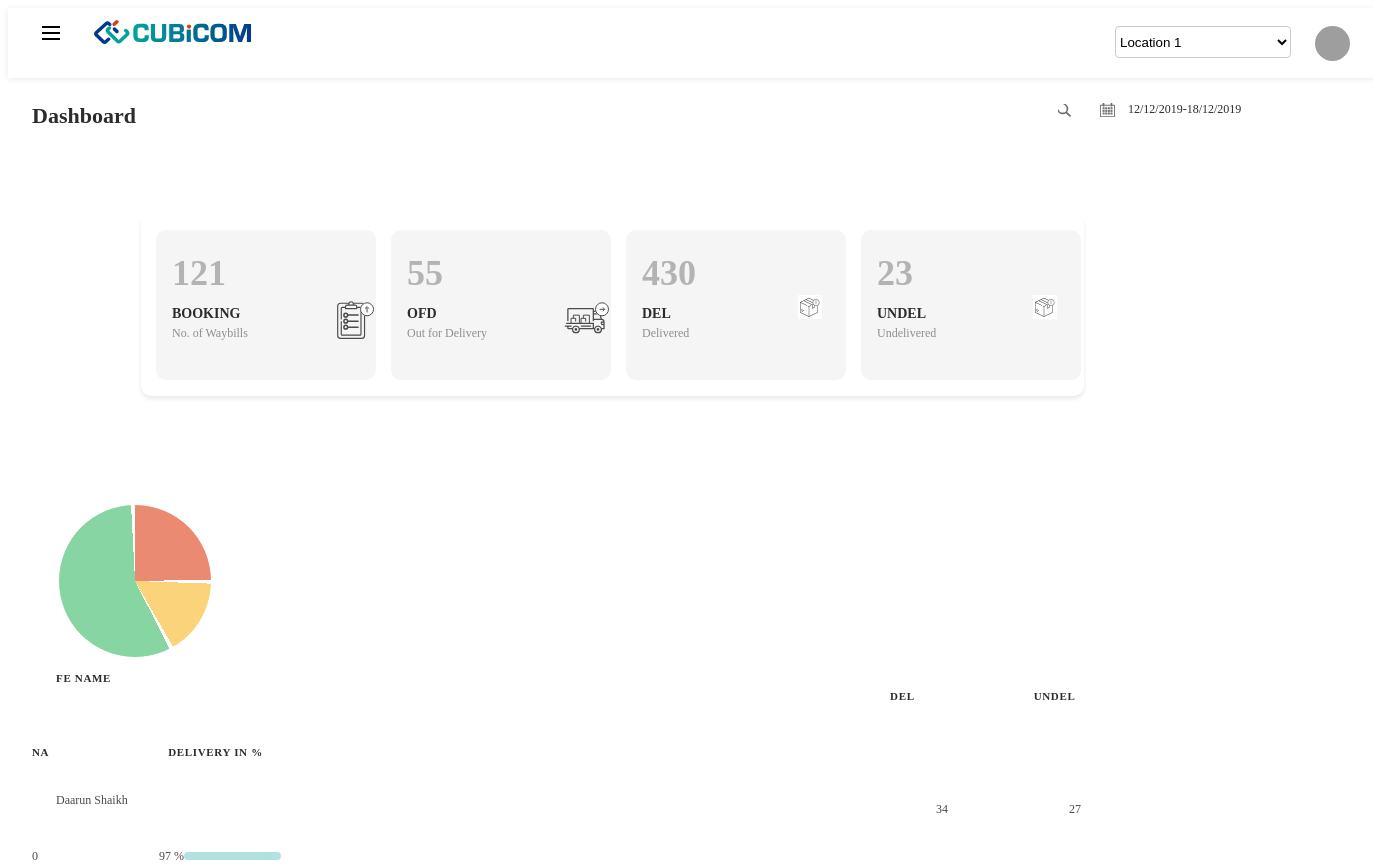
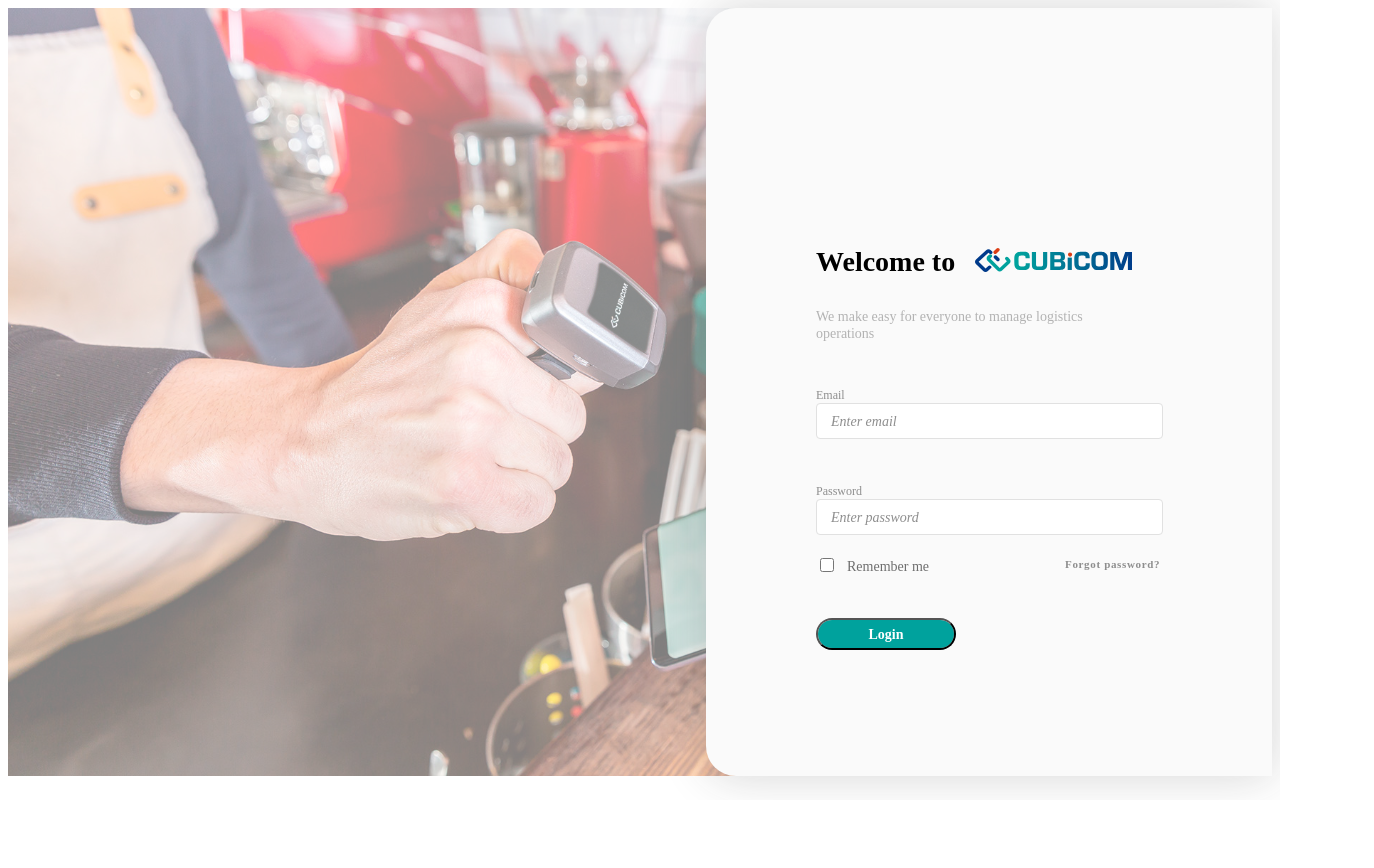
Before and after one commit to gangadhar222/assignementC, a React (Create React App) app in the folder loginpage/: page / in a window 1280 px wide. Shown: the top 868 px of the page, 1374 px wide, since content can reach past the window. After the commit the page ends 800 px from the top, so only its background shows below. Built offline with nearby package versions, Linux system fonts and the light colour scheme; grey boxes are pictures that could not be loaded.

Commit message:
axios request added

```diff
--- a/loginpage/package.json
+++ b/loginpage/package.json
@@ -6,6 +6,7 @@
     "@testing-library/jest-dom": "^4.2.4",
     "@testing-library/react": "^9.5.0",
     "@testing-library/user-event": "^7.2.1",
+    "axios": "^0.19.2",
     "react": "^16.13.1",
     "react-dom": "^16.13.1",
     "react-scripts": "3.4.3"
--- a/loginpage/src/App.js
+++ b/loginpage/src/App.js
@@ -1,14 +1,54 @@
-import React from 'react';
+import React, {
+  Component
+} from 'react';
 import LoginPage from './Components/LoginPage';
 import Dashboard from './Components/Dashboard';
-import RectangularCopmonent from './Components/RectangularComponent'
+import axios from 'axios';
 
-function App() {
-  return (
-  //  <LoginPage />
-  <Dashboard />
-  // <RectangularCopmonent />
-  );
+
+export class App extends Component {
+  constructor(props) {
+    super(props)
+
+    this.state = {
+      isAuth: false
+    }
+  }
+
+  validateUser = (user) => {
+    axios.post("https://api-stage.kyte.app/network-app/oauth/token", {
+        auth: {
+          username: user.email,
+          password: user.password,
+        },
+        headers: {
+          'Content-Type': 'application/x-www-form-urlencoded',
+          "grant_type": "password"
+        }
+      })
+      .then(res => {
+        if (res.status <= 300) {
+          this.setState({
+            isAuth: true
+          })
+        }
+      })
+      .catch(err => console.log(err))
+  }
+
+  render() {
+    const {
+      isAuth
+    } = this.state
+    if (isAuth) {
+      return <Dashboard / >
+    } else {
+      return <LoginPage validateUser = {
+        this.validateUser
+      }
+      / >
+    }
+  }
 }
 
-export default App;
+export default App
--- a/loginpage/src/Components/Dashboard.jsx
+++ b/loginpage/src/Components/Dashboard.jsx
@@ -38,23 +38,23 @@ export default function Dashboard() {
           percent:97
       },
       {
-        name:"Daarun Shaikh",
+        name:"Daha Mosin",
         percent:86
     },
     {
-        name:"Daarun Shaikh",
+        name:'Dahana Gaitonde',
         percent:78
     },
     {
-        name:"Daarun Shaikh",
+        name:"Ganesh Gaitonde",
         percent:74
     },
     {
-        name:"Daarun Shaikh",
+        name:"Johnny Smith",
         percent:72
     },
     {
-        name:"Daarun Shaikh",
+        name:"Falcon Mouly",
         percent:70
     }
   ]
--- a/loginpage/src/Components/LoginPage.jsx
+++ b/loginpage/src/Components/LoginPage.jsx
@@ -18,6 +18,7 @@ export class LoginPage extends Component {
   };
 
   render() {
+      const {validateUser} = this.props
     return (
       <div className="image">
         <div className="form">
@@ -28,16 +29,17 @@ export class LoginPage extends Component {
               We make easy for everyone to manage logistics operations
             </p>
             <form>
-              <label for="email" className="emailLabel">
+              <label  className="emailLabel">
                 Email
               </label>
               <input
-                type="email"
+                type="text"
                 name="email"
                 className="email"
                 placeholder="Enter email"
+                onChange={this.handleChange}
               />
-              <label for="password" className="emailLabel">
+              <label  className="emailLabel">
                 Password
               </label>
               <input
@@ -45,11 +47,12 @@ export class LoginPage extends Component {
                 name="password"
                 className="email"
                 placeholder="Enter password"
+                onChange={this.handleChange}
               />
               <input type="checkbox" className="checkbox" />
               <p className="remember">Remember me</p>
               <p className="forgot">Forgot password?</p>
-              <button className="login">Login</button>
+              <button className="login" onClick={()=>validateUser(this.state)}>Login</button>
             </form>
           </div>
         </div>
--- a/loginpage/src/Components/TableElement.jsx
+++ b/loginpage/src/Components/TableElement.jsx
@@ -7,9 +7,9 @@ export default function TableElement(props) {
   };
   let name = {
     float: "left",
-    margin: "5px 755px 0px 48px",
+    margin: "5px 705px 0px 48px",
     padding: "18px 24px 0px 0px",
-    width: "77px",
+    width: "85px",
     height: "15px",
     textAlign: "left",
     font: "normal normal normal 12px/15px Proxima Nova",
@@ -24,7 +24,7 @@ export default function TableElement(props) {
   };
   let deld = {
     float: "left",
-    margin: "14px 97px 0px 0px",
+    margin: "14px 115px 0px 0px",
     padding: "18px 0px 0px 24px",
     width: "auto",
     height: "15px",
@@ -49,6 +49,7 @@ export default function TableElement(props) {
   let bar = {
     float: "left",
     marginTop: "35px",
+    marginLeft:"10px",
     width: `${props.percent}px`,
     height: "8px",
     background: "#00a29d 0% 0% no-repeat padding-box",
```
Also changed, not shown: 1 other file (tests, documents, lock files or other folders).
